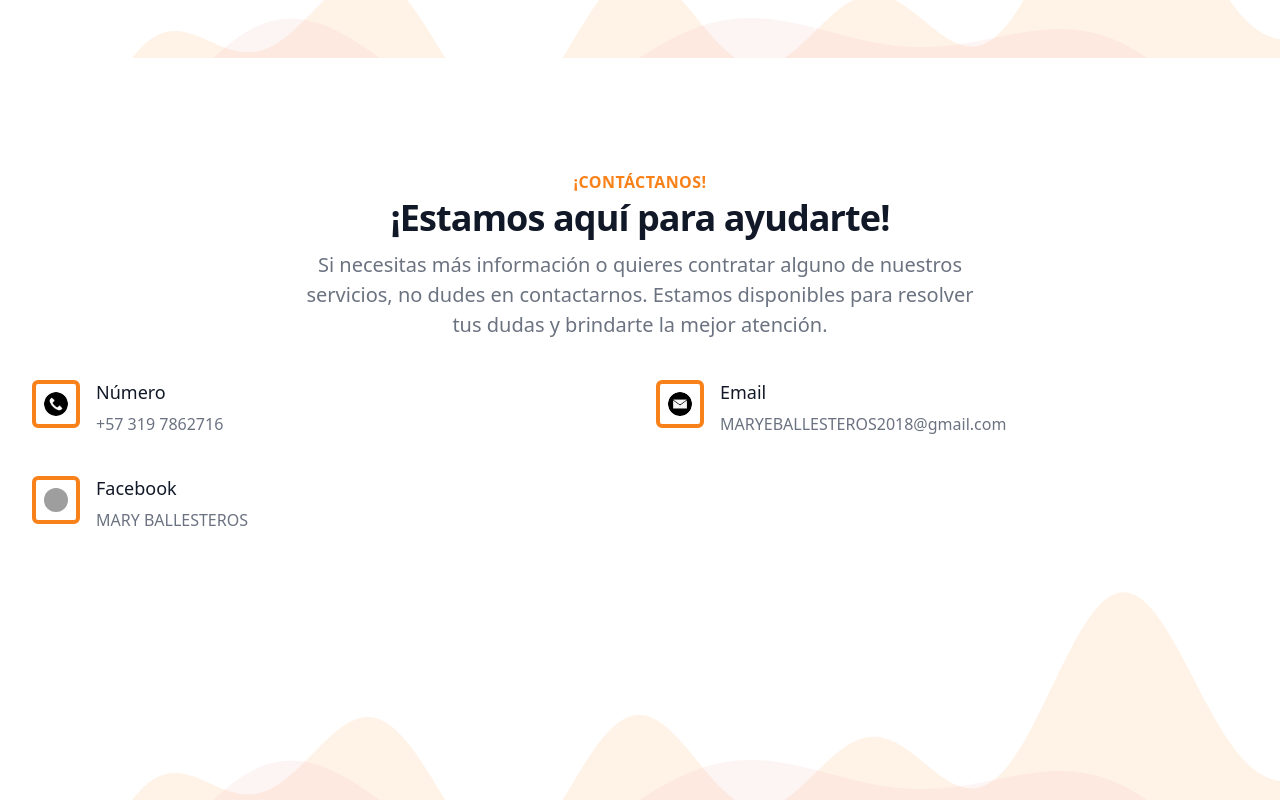
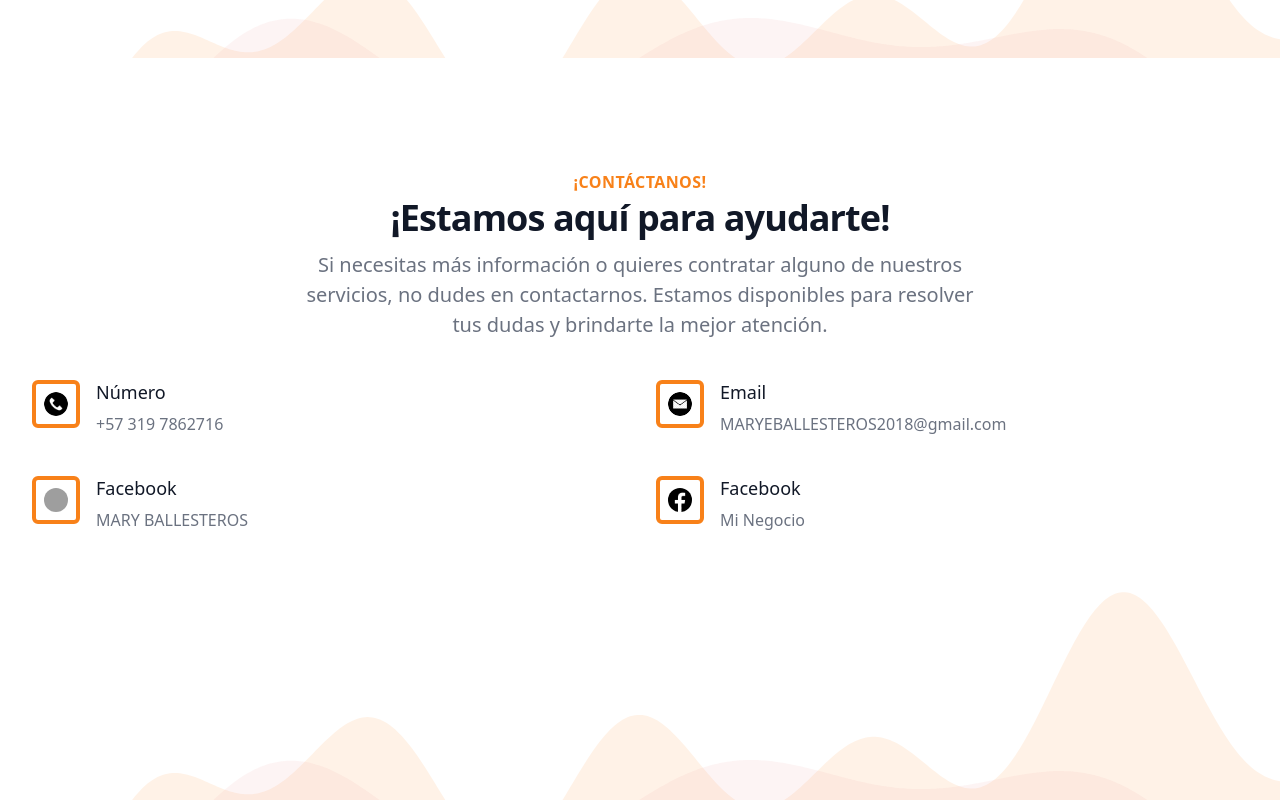
Before and after one commit to digitalpruu/25572_LAS_PLANTITAS_DE_MARGIE, a Next.js app: page / in a window 1280 px wide. Shown: the part 2352-3152 px from the top of the page. Built offline with nearby package versions, Linux system fonts and the light colour scheme; grey boxes are pictures that could not be loaded.

Commit message:
fix contact info

```diff
--- a/src/components/Features.tsx
+++ b/src/components/Features.tsx
@@ -24,7 +24,7 @@ const Features = () => {
 
         <div className="mt-10">
           <dl className="space-y-10 md:space-y-0 md:grid md:grid-cols-2 md:gap-x-8 md:gap-y-10">
-            {[featuresList[0], featuresList[1], featuresList[2]].map((feature) => (
+            {featuresList.map((feature) => (
               <div key={feature.name} className="relative">
                 <dt>
                   <div
```
